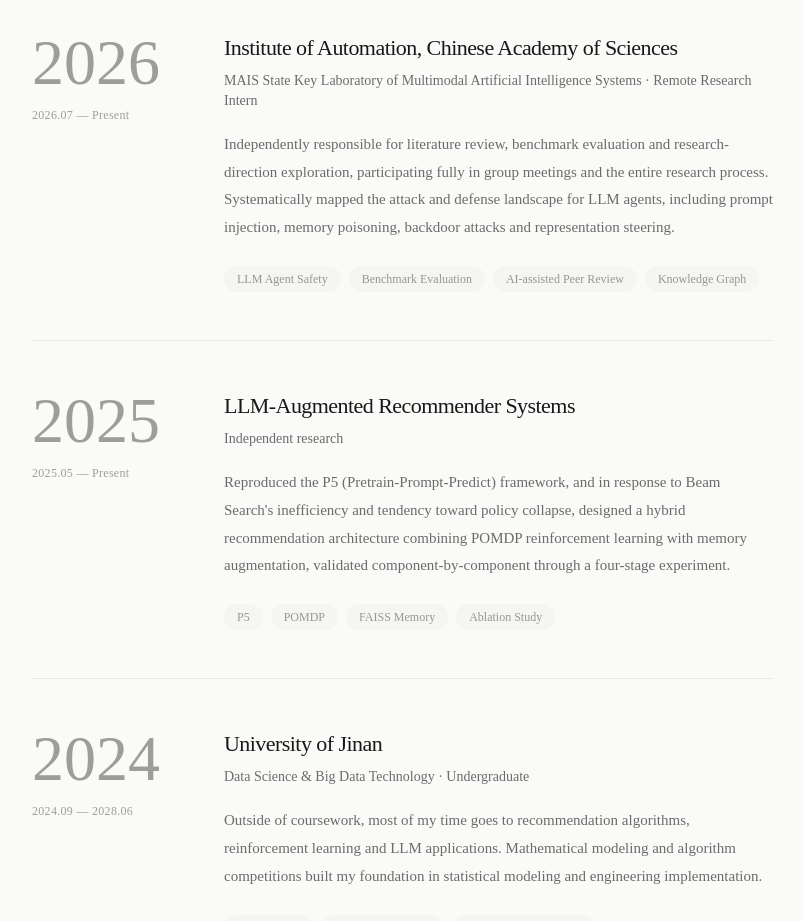
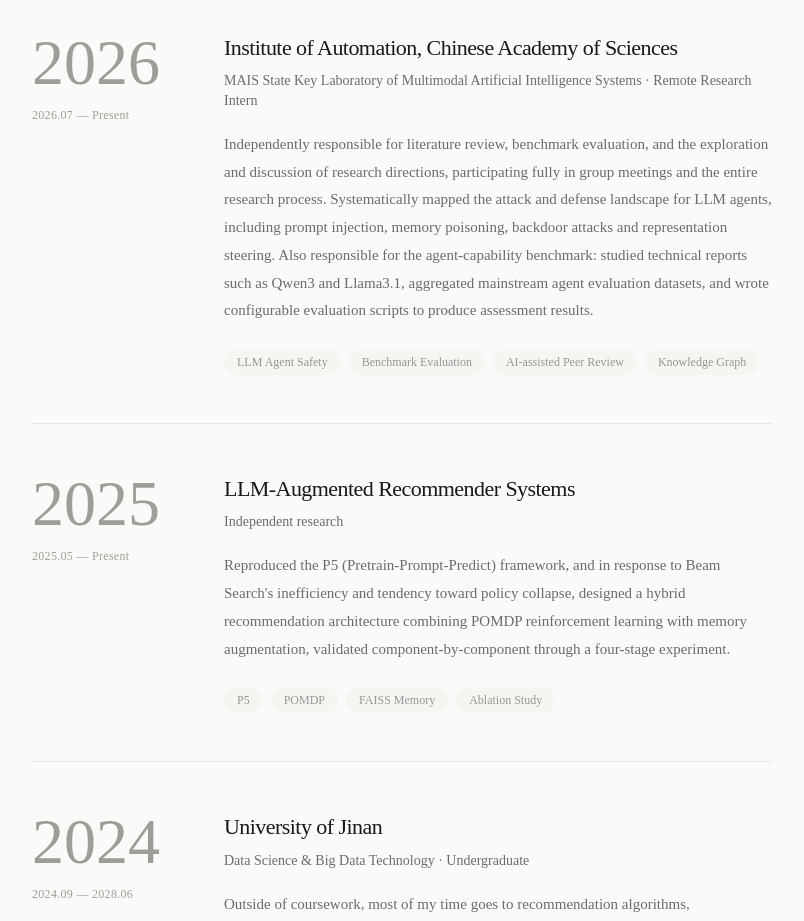
Before and after one commit to returnSGD/web-profile, a React (Vite) app: page / in a window 1280 px wide. Shown: the part 2320-3241 px from the top of the page, without its empty margins (393-1197 px from the left). Built offline with nearby package versions, Linux system fonts and the light colour scheme.

Commit message:
feat: 中科院 detail 补充 Agent 能力 Benchmark 任务与论文调研

```diff
--- a/src/data/content.ts
+++ b/src/data/content.ts
@@ -233,7 +233,7 @@
       org: 'Institute of Automation, Chinese Academy of Sciences',
       role: 'MAIS State Key Laboratory of Multimodal Artificial Intelligence Systems · Remote Research Intern',
       detail: [
-        'Independently responsible for literature review, benchmark evaluation and research-direction exploration, participating fully in group meetings and the entire research process. Systematically mapped the attack and defense landscape for LLM agents, including prompt injection, memory poisoning, backdoor attacks and representation steering.',
+        'Independently responsible for literature review, benchmark evaluation, and the exploration and discussion of research directions, participating fully in group meetings and the entire research process. Systematically mapped the attack and defense landscape for LLM agents, including prompt injection, memory poisoning, backdoor attacks and representation steering. Also responsible for the agent-capability benchmark: studied technical reports such as Qwen3 and Llama3.1, aggregated mainstream agent evaluation datasets, and wrote configurable evaluation scripts to produce assessment results.',
       ],
       keywords: ['LLM Agent Safety', 'Benchmark Evaluation', 'AI-assisted Peer Review', 'Knowledge Graph'],
     },
@@ -778,7 +778,7 @@
       org: '中国科学院自动化研究所',
       role: 'MAIS 多模态人工智能系统全国重点实验室 · 远程科研实习',
       detail: [
-        '独立承担文献调研、基准评测与研究思路探索，全程参与组会研讨与科研全流程。系统梳理 LLM Agent 的攻击与防御技术路线，包括提示注入、记忆投毒、后门攻击与表征转向。',
+        '独立承担文献调研、基准评测与研究思路的探索与讨论，全程参与组会研讨与科研全流程。系统梳理 LLM Agent 的攻击与防御技术路线，包括提示注入、记忆投毒、后门攻击与表征转向。同时负责 Agent 能力 Benchmark 任务：调研 Qwen3、Llama3.1 等技术报告，聚合主流 Agent 评测数据集，编写可配置测评脚本并产出评估结果。',
       ],
       keywords: ['LLM Agent 安全', 'Benchmark 评测', 'AI 辅助学术评审', '知识图谱'],
     },
```
